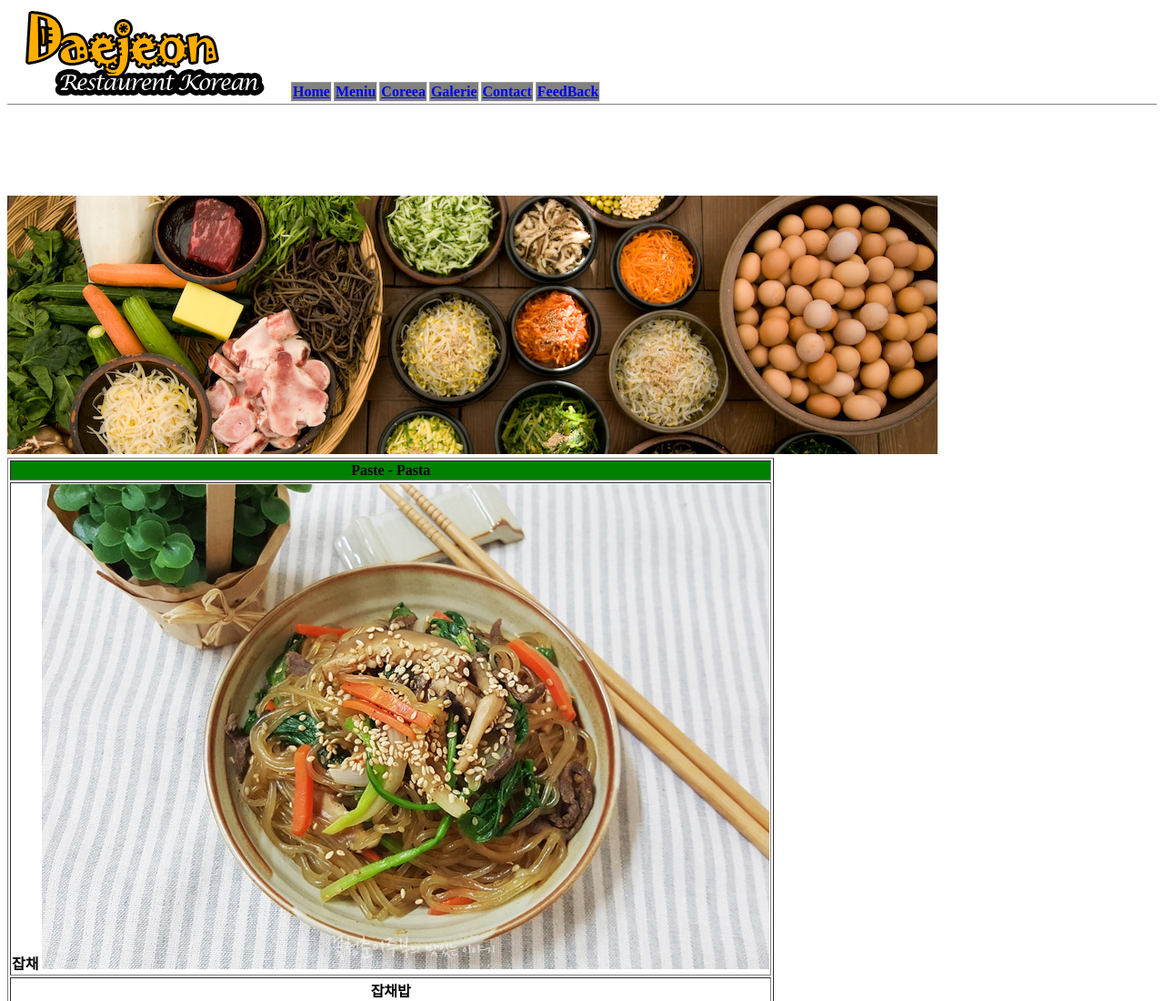
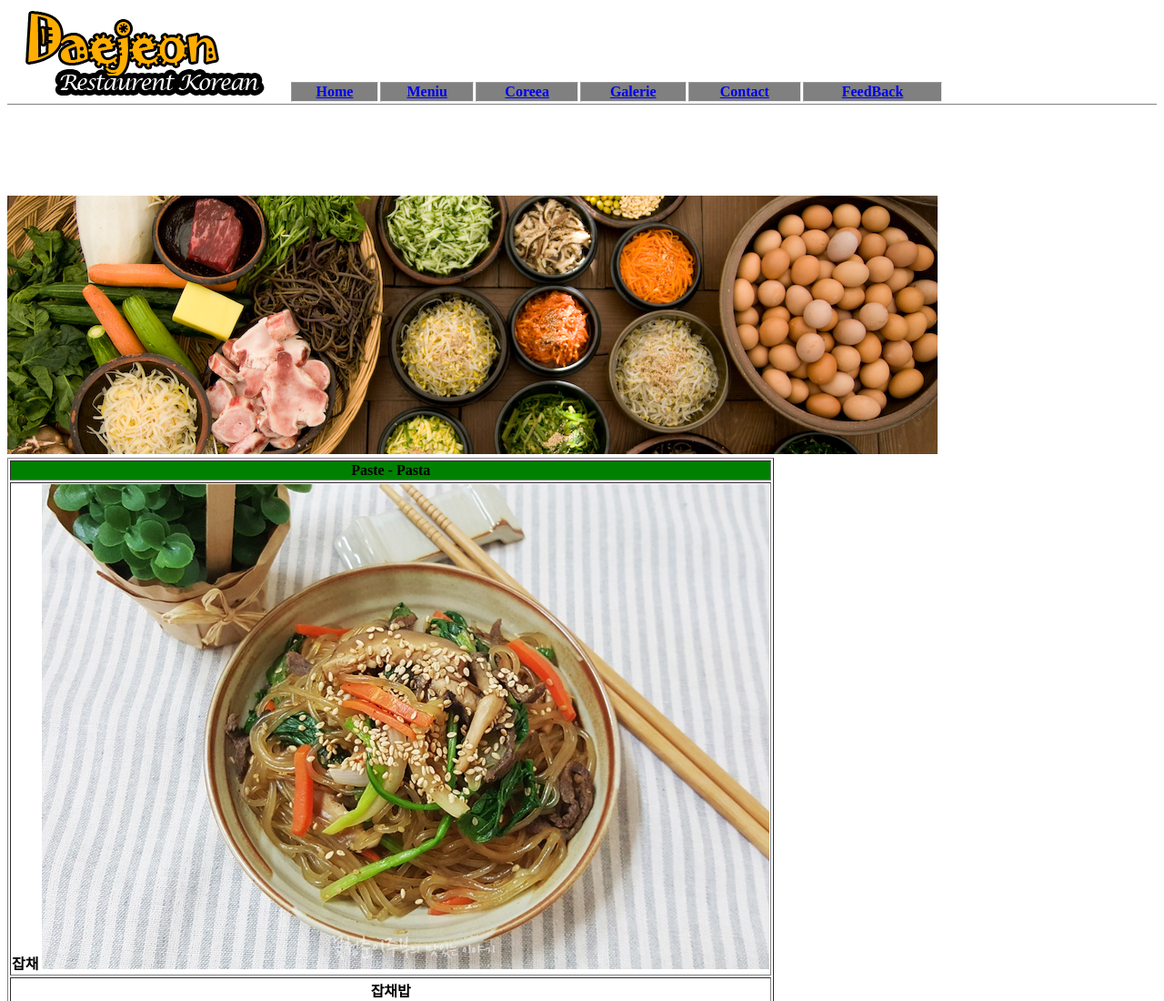
Before and after one commit to Bongbooski/daejeon_restaurant, a website: page meniu.html in a window 1280 px wide. Shown: the top 1100 px of the page at 91% size. Drawn offline with Linux system fonts and the light colour scheme; files whose address does not match are found by name.

Commit message:
modify meniu table

```diff
--- a/css/style.css
+++ b/css/style.css
@@ -47,3 +47,7 @@ article {
   padding-bottom: 10px;
   border-bottom: 1px gray solid;
 }
+
+#meniu {
+  width: 720px;
+}
--- a/meniu.html
+++ b/meniu.html
@@ -10,7 +10,7 @@
       <img src="/img/drk.png" />
     </header>
     <nav>
-      <table border="1">
+      <table border="1" id="meniu">
 	      <caption></caption>
 	        <thead style="background:gray">
 		        <tr>
```
